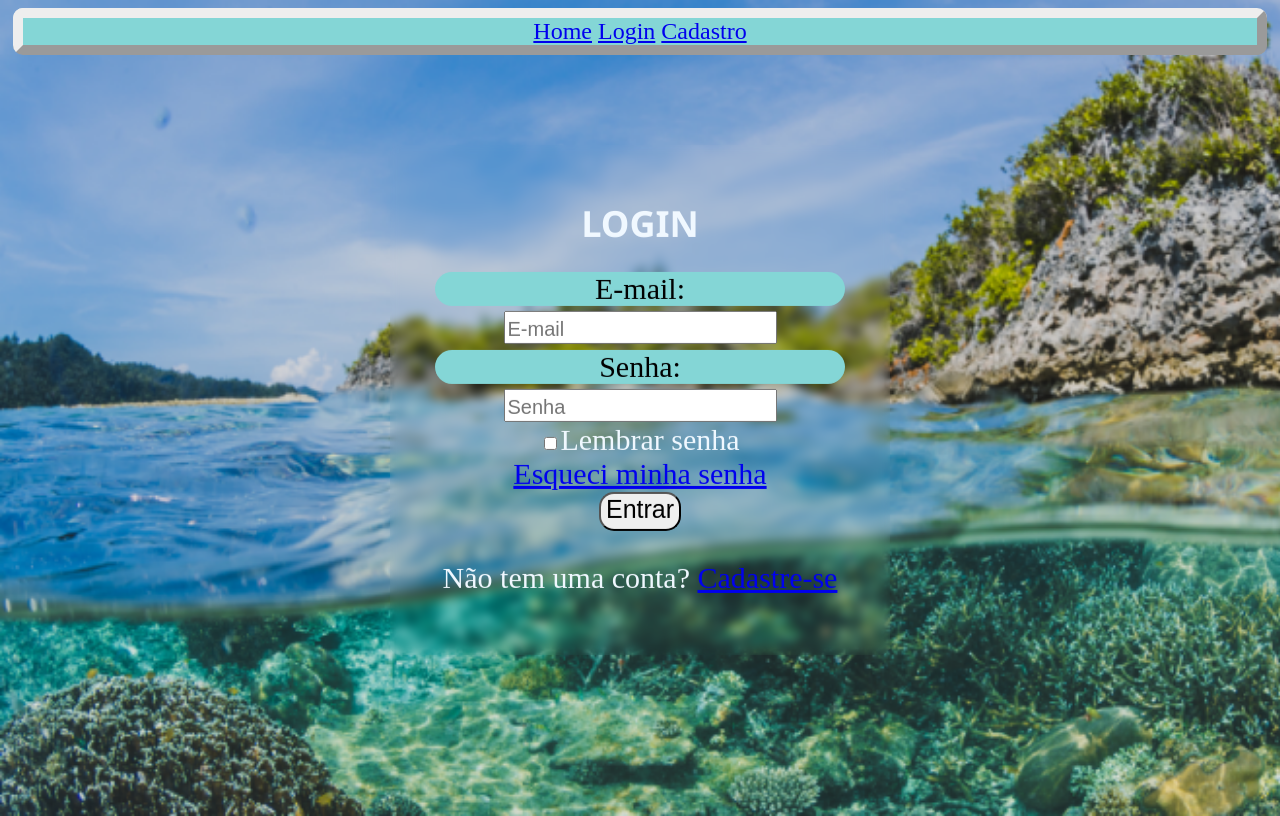
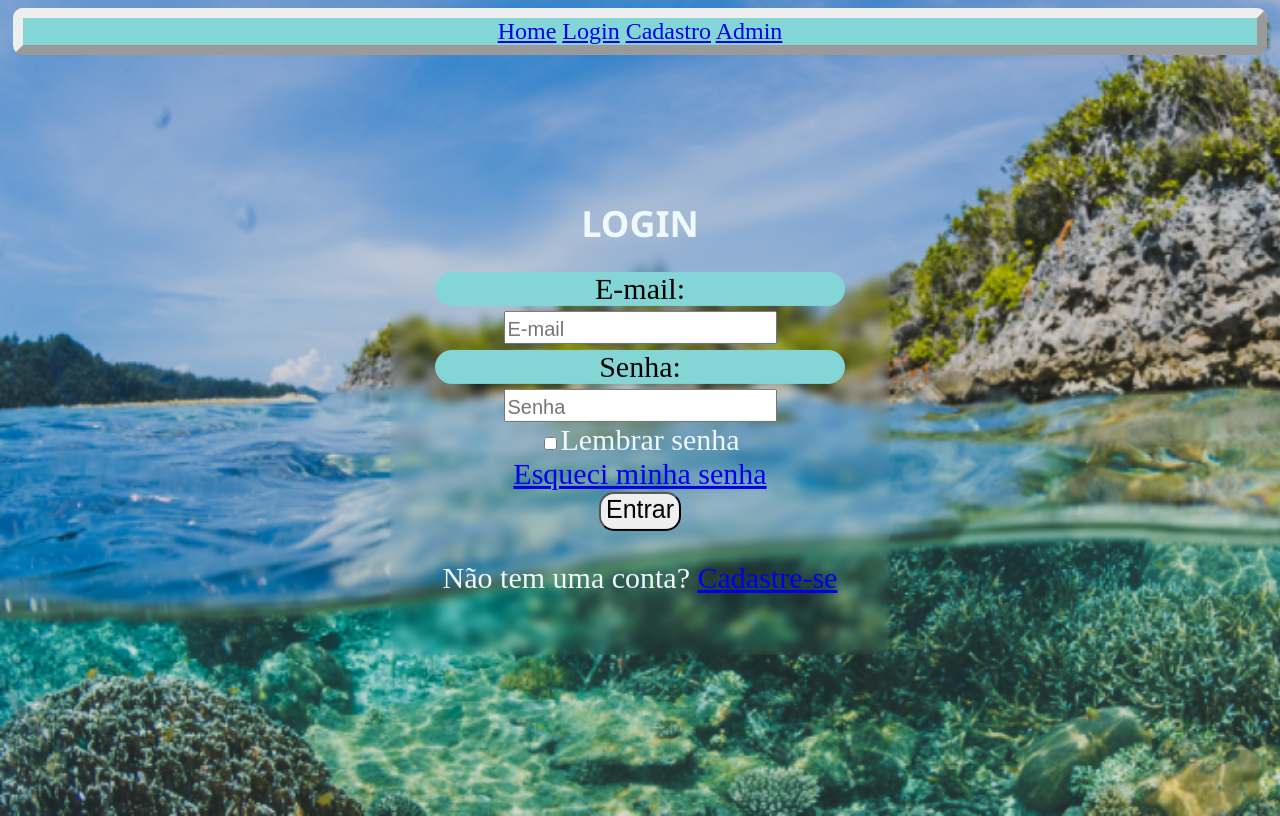
Before and after one commit to Marialisedu/Parsereias, a plain HTML site: page Login.html in a window 1280 px wide. Drawn offline with Linux system fonts and the light colour scheme.

Commit message:
Update Login.html

```diff
--- a/Login.html
+++ b/Login.html
@@ -14,7 +14,7 @@ Rodrigo Araújo Sampaio Câmara RA: 1206885
 
     <div class="container">
         <nav class = "menu">
-             <a   href="PaginaInicial.html"> Home</a> <a href="Login.html">Login</a> <a href="Cadastro.html" >Cadastro</a>
+             <a   href="PaginaInicial.html"> Home</a> <a href="Login.html">Login</a> <a href="Cadastro.html" >Cadastro</a> <a href="Admin.html" >Admin</a>
         </nav>
     </div>
 
```
